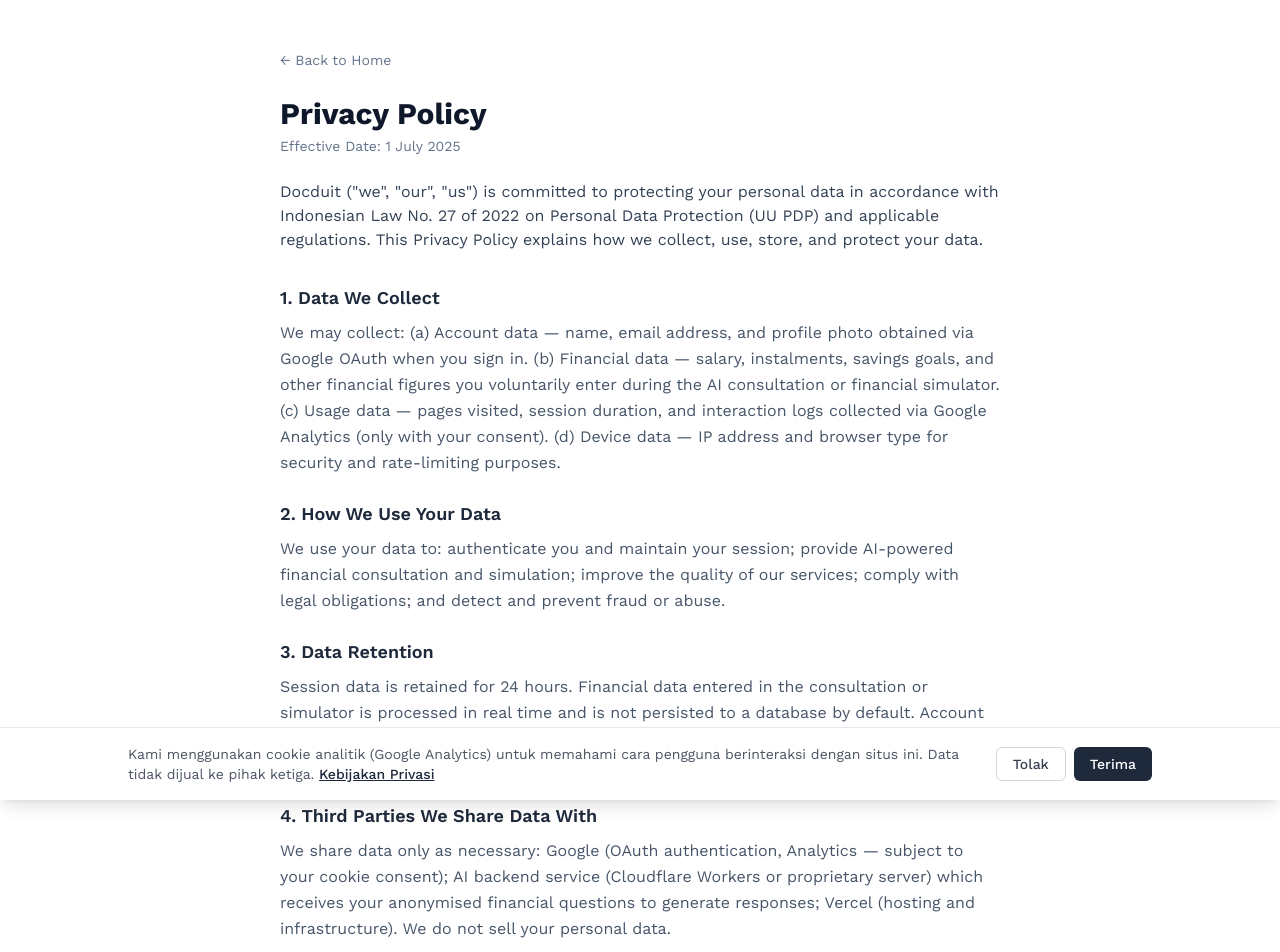
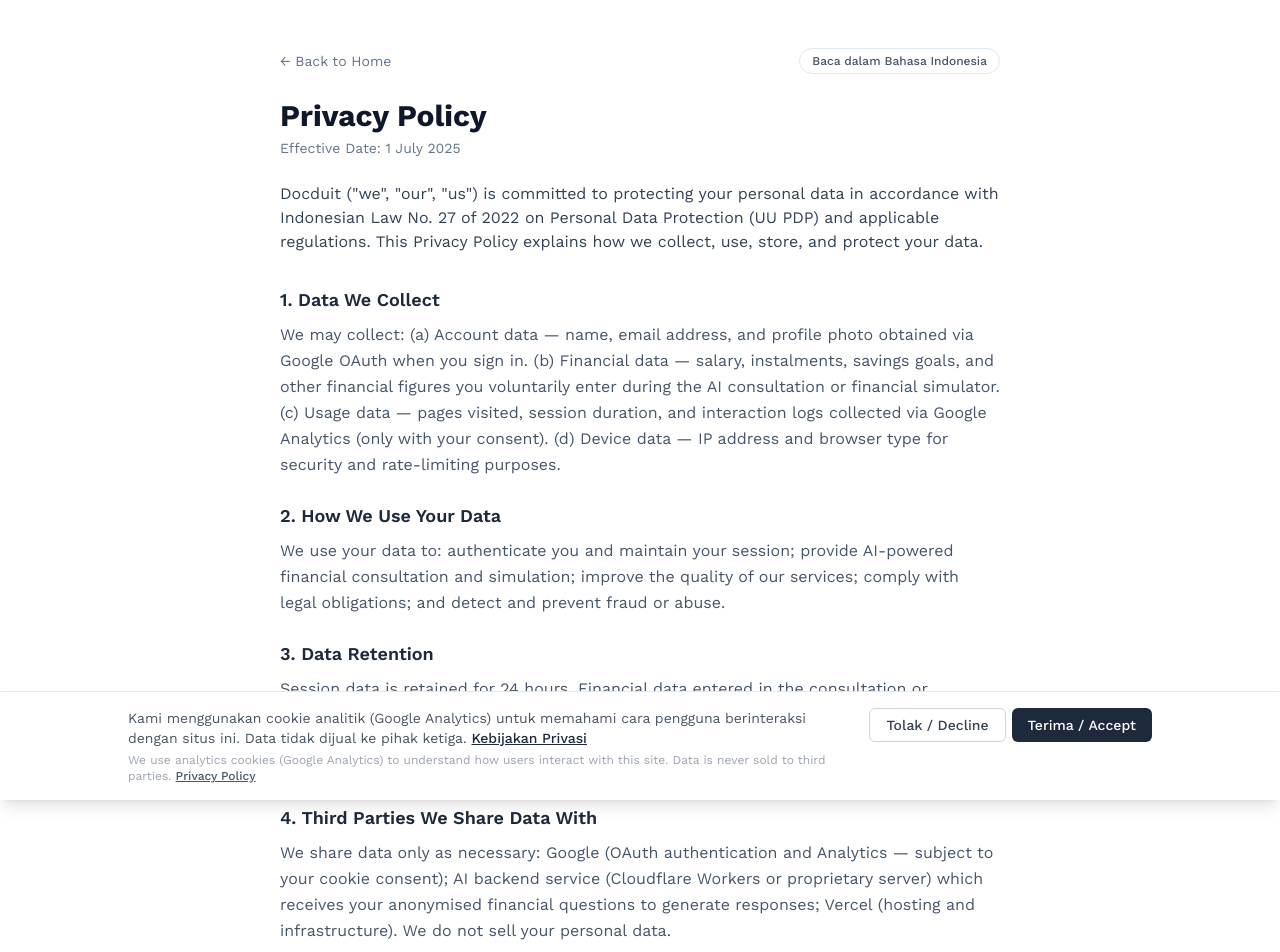
Before and after one commit to Biddybuggy/docduit-website, a Next.js app: page /en/privacy-policy in a window 1280 px wide. Shown: the top 952 px of the page. Built offline with nearby package versions, Linux system fonts and the light colour scheme; no server answers.

Commit message:
privacy policy changes

```diff
--- a/src/app/[lang]/privacy-policy/page.tsx
+++ b/src/app/[lang]/privacy-policy/page.tsx
@@ -1,20 +1,24 @@
-import { Locale } from '../_utils/dictionaries';
 import Link from 'next/link';
 
 interface PageProps {
   params: Promise<{ lang: string }>;
 }
 
+const CONTACT_EMAIL = 'docduit48@gmail.com';
+
 const content = {
   en: {
     title: 'Privacy Policy',
     effective: 'Effective Date: 1 July 2025',
+    switchLabel: 'Baca dalam Bahasa Indonesia',
+    switchHref: (lang: string) => `/${lang}/privacy-policy`.replace(`/${lang === 'en' ? 'en' : 'id'}`, '/id'),
+    back: 'Back to Home',
     intro:
       'Docduit ("we", "our", "us") is committed to protecting your personal data in accordance with Indonesian Law No. 27 of 2022 on Personal Data Protection (UU PDP) and applicable regulations. This Privacy Policy explains how we collect, use, store, and protect your data.',
     sections: [
       {
         heading: '1. Data We Collect',
-        body: 'We may collect: (a) Account data — name, email address, and profile photo obtained via Google OAuth when you sign in. (b) Financial data — salary, instalments, savings goals, and other financial figures you voluntarily enter during the AI consultation or financial simulator. (c) Usage data — pages visited, session duration, and interaction logs collected via Google Analytics (only with your consent). (d) Device data — IP address and browser type for security and rate-limiting purposes.',
+        body: `We may collect: (a) Account data — name, email address, and profile photo obtained via Google OAuth when you sign in. (b) Financial data — salary, instalments, savings goals, and other financial figures you voluntarily enter during the AI consultation or financial simulator. (c) Usage data — pages visited, session duration, and interaction logs collected via Google Analytics (only with your consent). (d) Device data — IP address and browser type for security and rate-limiting purposes.`,
       },
       {
         heading: '2. How We Use Your Data',
@@ -26,7 +30,7 @@
       },
       {
         heading: '4. Third Parties We Share Data With',
-        body: 'We share data only as necessary: Google (OAuth authentication, Analytics — subject to your cookie consent); AI backend service (Cloudflare Workers or proprietary server) which receives your anonymised financial questions to generate responses; Vercel (hosting and infrastructure). We do not sell your personal data.',
+        body: 'We share data only as necessary: Google (OAuth authentication and Analytics — subject to your cookie consent); AI backend service (Cloudflare Workers or proprietary server) which receives your anonymised financial questions to generate responses; Vercel (hosting and infrastructure). We do not sell your personal data.',
       },
       {
         heading: '5. Cookies and Analytics',
@@ -34,7 +38,7 @@
       },
       {
         heading: '6. Your Rights Under UU PDP',
-        body: 'You have the right to: access your personal data; correct inaccurate data; request deletion of your data; data portability; and object to processing. To exercise these rights, email us at privacy@docduit.com. We will respond within 14 business days.',
+        body: `You have the right to: access your personal data; correct inaccurate data; request deletion of your data; data portability; and object to processing. To exercise these rights, email us at ${CONTACT_EMAIL}. We will respond within 14 business days.`,
       },
       {
         heading: '7. Data Security',
@@ -46,19 +50,23 @@
       },
       {
         heading: '9. Contact',
-        body: 'For privacy-related inquiries: privacy@docduit.com',
+        body: `For privacy-related enquiries: ${CONTACT_EMAIL}`,
       },
     ],
+    footer: 'This policy applies to docduit.com and all its subdomains.',
   },
   id: {
     title: 'Kebijakan Privasi',
     effective: 'Tanggal Berlaku: 1 Juli 2025',
+    switchLabel: 'Read in English',
+    switchHref: (lang: string) => `/${lang}/privacy-policy`.replace(`/${lang === 'id' ? 'id' : 'en'}`, '/en'),
+    back: 'Kembali ke Beranda',
     intro:
       'Docduit ("kami") berkomitmen melindungi data pribadi Anda sesuai dengan Undang-Undang No. 27 Tahun 2022 tentang Perlindungan Data Pribadi (UU PDP) dan peraturan yang berlaku. Kebijakan Privasi ini menjelaskan bagaimana kami mengumpulkan, menggunakan, menyimpan, dan melindungi data Anda.',
     sections: [
       {
         heading: '1. Data yang Kami Kumpulkan',
-        body: 'Kami dapat mengumpulkan: (a) Data akun — nama, alamat email, dan foto profil yang diperoleh melalui Google OAuth saat Anda masuk. (b) Data keuangan — gaji, cicilan, tujuan tabungan, dan angka keuangan lain yang Anda masukkan secara sukarela selama konsultasi AI atau simulator keuangan. (c) Data penggunaan — halaman yang dikunjungi, durasi sesi, dan log interaksi yang dikumpulkan melalui Google Analytics (hanya dengan persetujuan Anda). (d) Data perangkat — alamat IP dan jenis browser untuk tujuan keamanan dan pembatasan laju.',
+        body: `Kami dapat mengumpulkan: (a) Data akun — nama, alamat email, dan foto profil yang diperoleh melalui Google OAuth saat Anda masuk. (b) Data keuangan — gaji, cicilan, tujuan tabungan, dan angka keuangan lain yang Anda masukkan secara sukarela selama konsultasi AI atau simulator keuangan. (c) Data penggunaan — halaman yang dikunjungi, durasi sesi, dan log interaksi yang dikumpulkan melalui Google Analytics (hanya dengan persetujuan Anda). (d) Data perangkat — alamat IP dan jenis browser untuk tujuan keamanan dan pembatasan laju.`,
       },
       {
         heading: '2. Cara Kami Menggunakan Data Anda',
@@ -70,7 +78,7 @@
       },
       {
         heading: '4. Pihak Ketiga yang Menerima Data',
-        body: 'Kami hanya berbagi data seperlunya: Google (autentikasi OAuth, Analytics — tunduk pada persetujuan cookie Anda); layanan backend AI (Cloudflare Workers atau server kami) yang menerima pertanyaan keuangan Anda yang dianonimkan untuk menghasilkan respons; Vercel (hosting dan infrastruktur). Kami tidak menjual data pribadi Anda.',
+        body: 'Kami hanya berbagi data seperlunya: Google (autentikasi OAuth dan Analytics — tunduk pada persetujuan cookie Anda); layanan backend AI (Cloudflare Workers atau server kami) yang menerima pertanyaan keuangan Anda yang dianonimkan untuk menghasilkan respons; Vercel (hosting dan infrastruktur). Kami tidak menjual data pribadi Anda.',
       },
       {
         heading: '5. Cookie dan Analitik',
@@ -78,7 +86,7 @@
       },
       {
         heading: '6. Hak Anda Berdasarkan UU PDP',
-        body: 'Anda berhak untuk: mengakses data pribadi Anda; mengoreksi data yang tidak akurat; meminta penghapusan data Anda; portabilitas data; dan keberatan atas pemrosesan. Untuk menggunakan hak-hak ini, kirim email ke privacy@docduit.com. Kami akan merespons dalam 14 hari kerja.',
+        body: `Anda berhak untuk: mengakses data pribadi Anda; mengoreksi data yang tidak akurat; meminta penghapusan data Anda; portabilitas data; dan keberatan atas pemrosesan. Untuk menggunakan hak-hak ini, kirim email ke ${CONTACT_EMAIL}. Kami akan merespons dalam 14 hari kerja.`,
       },
       {
         heading: '7. Keamanan Data',
@@ -90,25 +98,33 @@
       },
       {
         heading: '9. Kontak',
-        body: 'Untuk pertanyaan terkait privasi: privacy@docduit.com',
+        body: `Untuk pertanyaan terkait privasi: ${CONTACT_EMAIL}`,
       },
     ],
+    footer: 'Kebijakan ini berlaku untuk docduit.com dan semua subdomainnya.',
   },
 };
 
 export default async function PrivacyPolicyPage({ params }: PageProps) {
   const { lang } = await params;
   const safeLang = lang === 'en' ? 'en' : 'id';
-  const t = content[safeLang as Locale] ?? content.id;
+  const otherLang = safeLang === 'en' ? 'id' : 'en';
+  const t = content[safeLang];
 
   return (
     <main className='mx-auto max-w-3xl px-4 py-12 sm:px-6'>
-      <div className='mb-6'>
+      <div className='mb-6 flex items-center justify-between'>
         <Link
           href={`/${safeLang}`}
           className='text-sm text-slate-500 hover:text-slate-700'
         >
-          ← {safeLang === 'en' ? 'Back to Home' : 'Kembali ke Beranda'}
+          ← {t.back}
+        </Link>
+        <Link
+          href={`/${otherLang}/privacy-policy`}
+          className='rounded-full border border-slate-200 px-3 py-1 text-xs font-medium text-slate-600 hover:bg-slate-50'
+        >
+          {t.switchLabel}
         </Link>
       </div>
 
@@ -128,11 +144,7 @@
       </div>
 
       <div className='mt-10 border-t pt-6'>
-        <p className='text-xs text-slate-400'>
-          {safeLang === 'en'
-            ? 'This policy applies to docduit.com and all its subdomains.'
-            : 'Kebijakan ini berlaku untuk docduit.com dan semua subdomainnya.'}
-        </p>
+        <p className='text-xs text-slate-400'>{t.footer}</p>
       </div>
     </main>
   );
--- a/src/components/shared/cookie-consent.tsx
+++ b/src/components/shared/cookie-consent.tsx
@@ -27,10 +27,11 @@
 
   return (
     <div className='fixed bottom-0 left-0 right-0 z-50 border-t border-gray-200 bg-white px-4 py-4 shadow-lg sm:px-6'>
-      <div className='mx-auto flex max-w-5xl flex-col gap-3 sm:flex-row sm:items-center sm:justify-between'>
+      <div className='mx-auto flex max-w-5xl flex-col gap-3 sm:flex-row sm:items-start sm:justify-between'>
+        <div className='space-y-1'>
           <p className='text-sm text-gray-600'>
-          Kami menggunakan cookie analitik (Google Analytics) untuk memahami
-          cara pengguna berinteraksi dengan situs ini. Data tidak dijual ke pihak
+            Kami menggunakan cookie analitik (Google Analytics) untuk memahami cara
+            pengguna berinteraksi dengan situs ini. Data tidak dijual ke pihak
             ketiga.{' '}
             <a
               href='/id/privacy-policy'
@@ -39,18 +40,29 @@
               Kebijakan Privasi
             </a>
           </p>
-        <div className='flex shrink-0 gap-2'>
+          <p className='text-xs text-gray-400'>
+            We use analytics cookies (Google Analytics) to understand how users
+            interact with this site. Data is never sold to third parties.{' '}
+            <a
+              href='/en/privacy-policy'
+              className='font-medium text-slate-600 underline hover:text-slate-500'
+            >
+              Privacy Policy
+            </a>
+          </p>
+        </div>
+        <div className='flex shrink-0 flex-col gap-1.5 sm:flex-row'>
           <button
             onClick={decline}
             className='rounded-md border border-gray-300 px-4 py-1.5 text-sm font-medium text-gray-700 hover:bg-gray-50'
           >
-            Tolak
+            Tolak / Decline
           </button>
           <button
             onClick={accept}
             className='rounded-md bg-slate-800 px-4 py-1.5 text-sm font-medium text-white hover:bg-slate-700'
           >
-            Terima
+            Terima / Accept
           </button>
         </div>
       </div>
```
Lines whose indentation alone changed are shown as unchanged.
